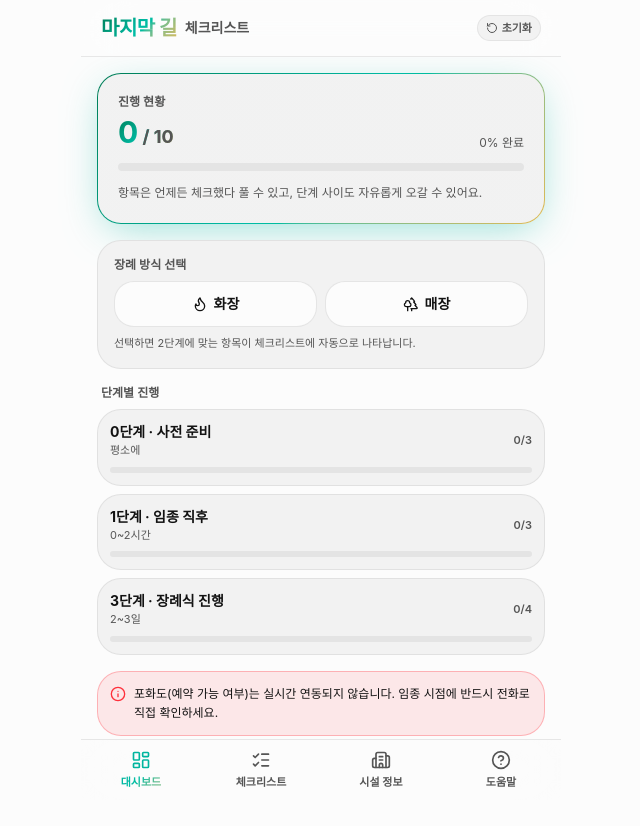
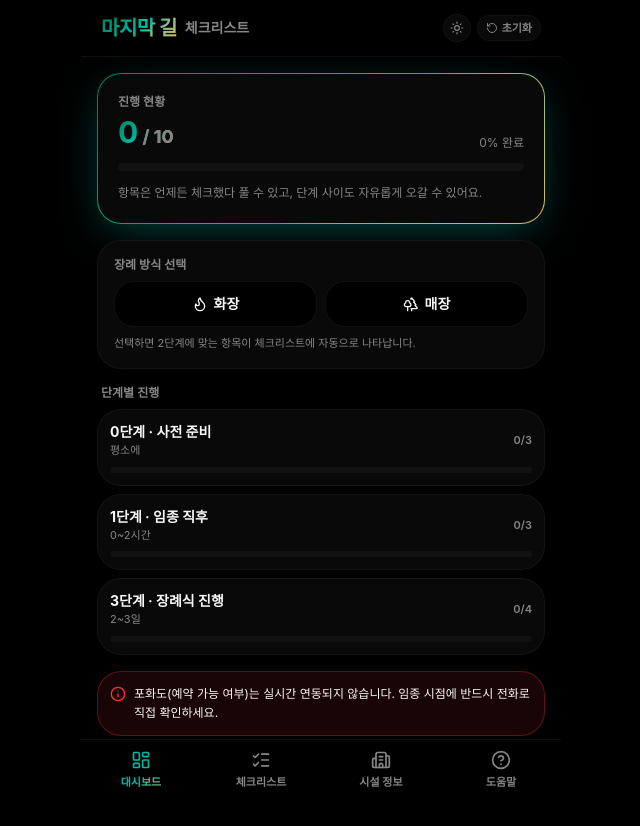
Before and after one commit to freemck-web/beautiful-bye, a React (Vite) app: page / in a window 1280 px wide. Shown: the top 826 px of the page, without its empty margins (319-959 px from the left). Built offline with nearby package versions, Linux system fonts and the light colour scheme.

Commit message:
헤더에 다크/라이트 모드 전환 버튼 추가

```diff
--- a/src/App.tsx
+++ b/src/App.tsx
@@ -13,6 +13,8 @@ import {
   RotateCcw,
   Flame,
   Trees,
+  Sun,
+  Moon,
 } from "lucide-react";
 
 // ---------- Data ----------
@@ -143,20 +145,41 @@ function loadState(): Persisted {
   }
 }
 
+// ---------- Theme ----------
+type Theme = "dark" | "light";
+const THEME_STORAGE = "last-journey:theme";
+
+function loadTheme(): Theme {
+  if (typeof document === "undefined") return "dark";
+  return document.documentElement.classList.contains("light") ? "light" : "dark";
+}
+
 function mapUrl(address: string) {
   return `https://map.kakao.com/link/search/${encodeURIComponent(address)}`;
 }
 
 export default function App() {
   const [state, setState] = useState<Persisted>({ checked: {}, choice: "" });
+  const [theme, setTheme] = useState<Theme>("dark");
   const [tab, setTab] = useState<"dashboard" | "facilities" | "checklist" | "help">("dashboard");
 
   useEffect(() => {
     setState(loadState());
+    setTheme(loadTheme());
   }, []);
   useEffect(() => {
     if (typeof window !== "undefined") localStorage.setItem(STORAGE, JSON.stringify(state));
   }, [state]);
+  useEffect(() => {
+    if (typeof document === "undefined") return;
+    document.documentElement.classList.toggle("light", theme === "light");
+    document.documentElement.classList.toggle("dark", theme === "dark");
+    try {
+      localStorage.setItem(THEME_STORAGE, theme);
+    } catch {
+      // ignore
+    }
+  }, [theme]);
 
   const stages = useMemo(() => {
     const branch = state.choice === "cremation" ? STAGE_2_CREMATION : state.choice === "burial" ? STAGE_2_BURIAL : null;
@@ -174,6 +197,7 @@ export default function App() {
   const resetAll = () => {
     if (confirm("모든 체크 항목을 초기화할까요?")) setState({ checked: {}, choice: "" });
   };
+  const toggleTheme = () => setTheme((t) => (t === "dark" ? "light" : "dark"));
 
   const TABS: { id: typeof tab; label: string; Icon: typeof LayoutDashboard }[] = [
     { id: "dashboard", label: "대시보드", Icon: LayoutDashboard },
@@ -192,6 +216,14 @@ export default function App() {
             </span>
             <span className="text-sm font-semibold text-muted-foreground truncate">체크리스트</span>
           </div>
+          <div className="flex items-center gap-1.5 shrink-0">
+            <button
+              onClick={toggleTheme}
+              className="inline-flex items-center justify-center w-7 h-7 rounded-full bg-surface border border-border/50 text-muted-foreground"
+              aria-label={theme === "dark" ? "라이트 모드로 전환" : "다크 모드로 전환"}
+            >
+              {theme === "dark" ? <Sun className="w-3.5 h-3.5" /> : <Moon className="w-3.5 h-3.5" />}
+            </button>
             <button
               onClick={resetAll}
               className="inline-flex items-center gap-1 text-[11px] font-semibold px-2 py-1 rounded-full bg-surface border border-border/50 text-muted-foreground"
@@ -199,6 +231,7 @@ export default function App() {
             >
               <RotateCcw className="w-3 h-3" /> 초기화
             </button>
+          </div>
         </div>
       </header>
 
```
Lines whose indentation alone changed are shown as unchanged.
